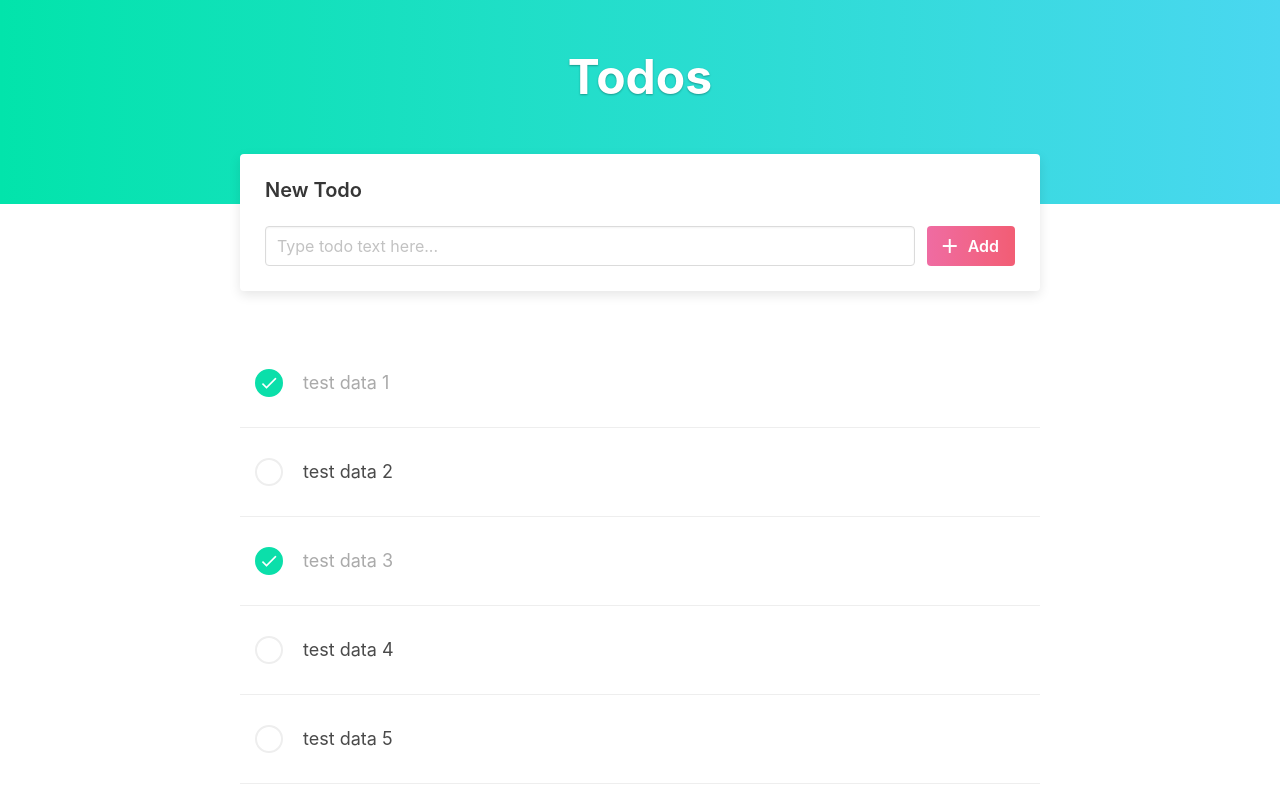
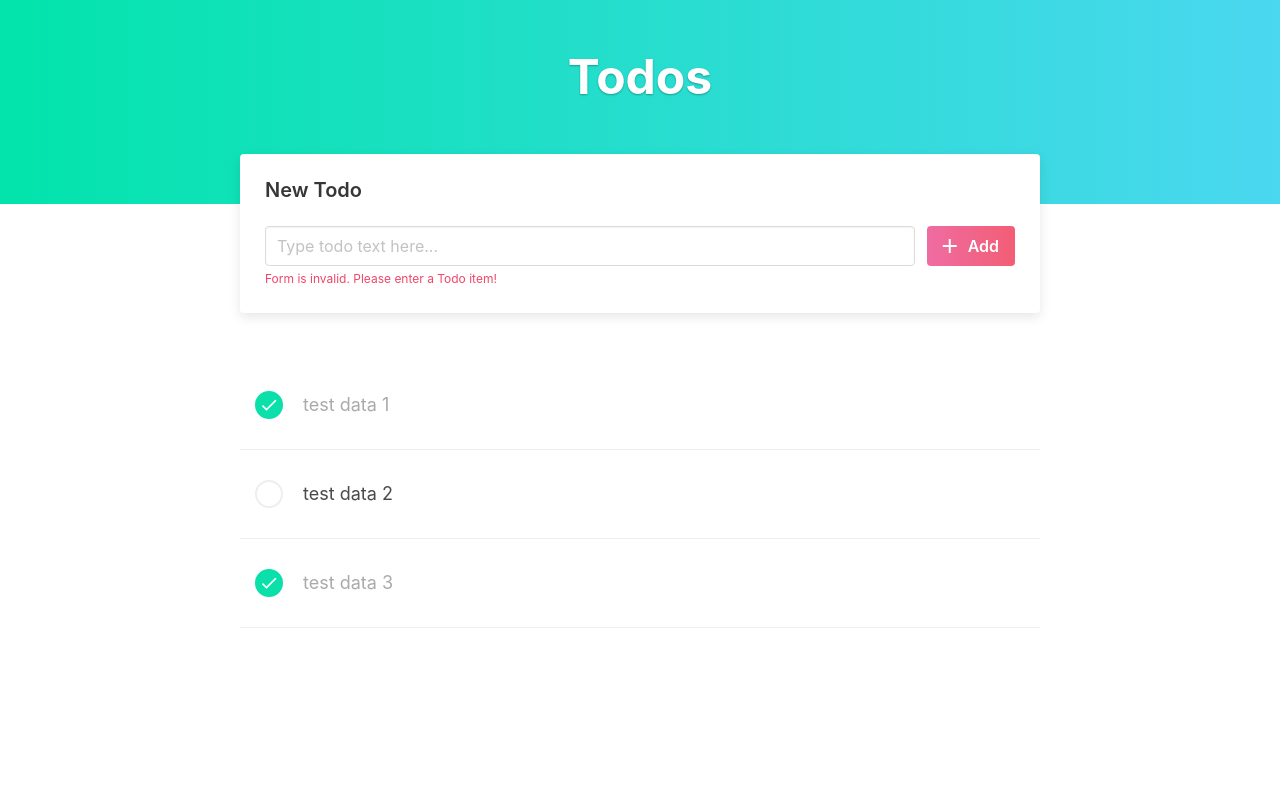
Before and after one commit to derickmoncado/angular-todo-app, an Angular app: page / in a window 1280 px wide. Shown: the top 792 px of the page. Built offline with nearby package versions, Linux system fonts and the light colour scheme.

Commit message:
Added some form validation for entering a todo

```diff
--- a/src/app/shared/data-service.service.ts
+++ b/src/app/shared/data-service.service.ts
@@ -10,8 +10,6 @@ export class DataService {
     { text: 'test data 1', completed: true },
     { text: 'test data 2', completed: false },
     { text: 'test data 3', completed: true },
-    { text: 'test data 4', completed: false },
-    { text: 'test data 5', completed: false },
   ];
 
   constructor() {}
--- a/src/app/todos/todos.component.html
+++ b/src/app/todos/todos.component.html
@@ -8,10 +8,13 @@
       <h2 class="title is-5">
         New Todo
       </h2>
-      <div class="field is-grouped">
+      <div class="field is-grouped my-0">
         <p class="control is-expanded">
           <input
             ngModel
+            #todoTextField="ngModel"
+            required
+            minlength="2"
             name="text"
             class="input"
             type="text"
@@ -22,6 +25,14 @@
           <button type="submit" class="button alt-gradient-button">
             <i class="material-icons">add</i> Add
           </button>
+        </p>
+      </div>
+      <div *ngIf="todoTextField.invalid">
+        <p *ngIf="todoTextField.errors.required" class="help is-danger">
+          Form is invalid. Please enter a Todo item!
+        </p>
+        <p *ngIf="todoTextField.errors.minlength" class="help is-danger">
+          Todo item must contain atleast 2 characters
         </p>
       </div>
     </form>
--- a/src/app/todos/todos.component.ts
+++ b/src/app/todos/todos.component.ts
@@ -16,8 +16,12 @@ export class TodosComponent implements OnInit {
 
   // Form submit
   onFormSubmit(form: NgForm): void {
-    console.log('form submitted');
+    console.log('Form submitted!');
     console.log(form);
+
+    if (form.invalid) {
+      return alert('Form is invalid! Please enter a Todo item.');
+    }
 
     // Adding the todo
     this.dataService.addTodo(new Todo(form.value.text));
```
Also changed, not shown: tsconfig.json (+3 -5 lines).
